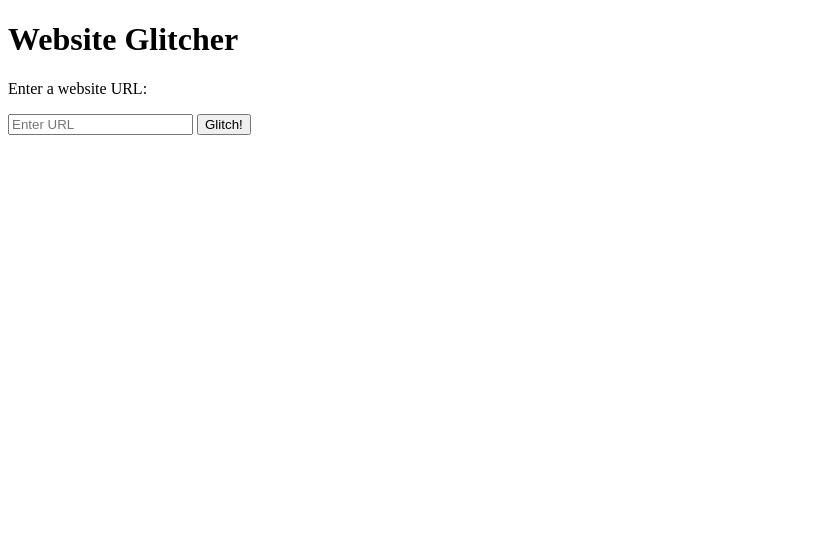
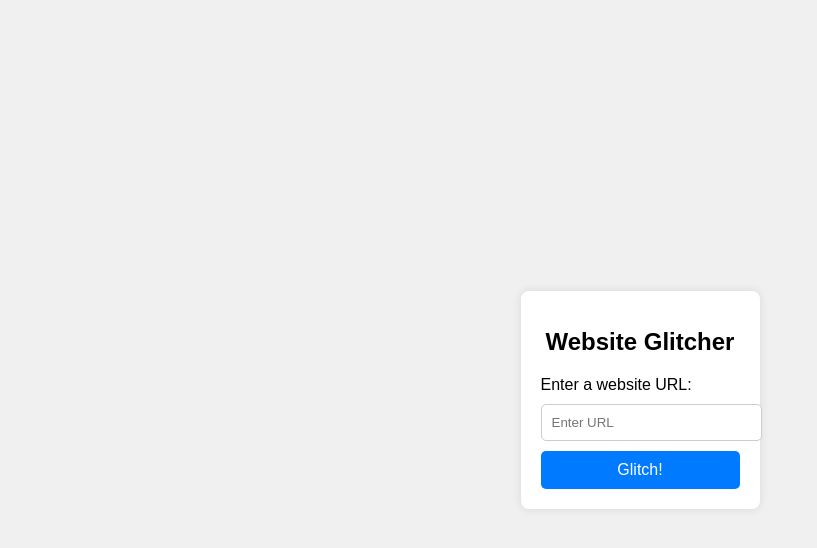
Before and after one commit to linuxfandudeguy/websitediarrhea, a plain HTML site: page index.html in a window 1280 px wide. Shown: the whole page, without its empty margins (0-817 px from the left). Drawn offline with Linux system fonts and the light colour scheme.

Commit message:
Update index.html

```diff
--- a/index.html
+++ b/index.html
@@ -4,12 +4,63 @@
     <meta charset="UTF-8">
     <meta name="viewport" content="width=device-width, initial-scale=1.0">
     <title>Website Glitcher</title>
+    <style>
+        body {
+            font-family: Arial, sans-serif;
+            margin: 0;
+            padding: 0;
+            display: flex;
+            justify-content: center;
+            align-items: center;
+            height: 100vh;
+            background-color: #f0f0f0;
+        }
+        .container {
+            max-width: 400px;
+            padding: 20px;
+            background-color: #fff;
+            border-radius: 8px;
+            box-shadow: 0 0 10px rgba(0, 0, 0, 0.1);
+        }
+        h1 {
+            font-size: 24px;
+            margin-bottom: 20px;
+            text-align: center;
+        }
+        p {
+            font-size: 16px;
+            margin-bottom: 10px;
+        }
+        input[type="text"] {
+            width: 100%;
+            padding: 10px;
+            margin-bottom: 10px;
+            border: 1px solid #ccc;
+            border-radius: 5px;
+        }
+        button {
+            display: block;
+            width: 100%;
+            padding: 10px;
+            background-color: #007bff;
+            color: #fff;
+            border: none;
+            border-radius: 5px;
+            cursor: pointer;
+            font-size: 16px;
+        }
+        button:hover {
+            background-color: #0056b3;
+        }
+    </style>
 </head>
 <body>
-    <h1>Website Glitcher</h1>
-    <p>Enter a website URL:</p>
-    <input type="text" id="urlInput" placeholder="Enter URL">
-    <button onclick="fetchWebsite()">Glitch!</button>
+    <div class="container">
+        <h1>Website Glitcher</h1>
+        <p>Enter a website URL:</p>
+        <input type="text" id="urlInput" placeholder="Enter URL">
+        <button onclick="fetchWebsite()">Glitch!</button>
+    </div>
 
     <script>
         function fetchWebsite() {
```
